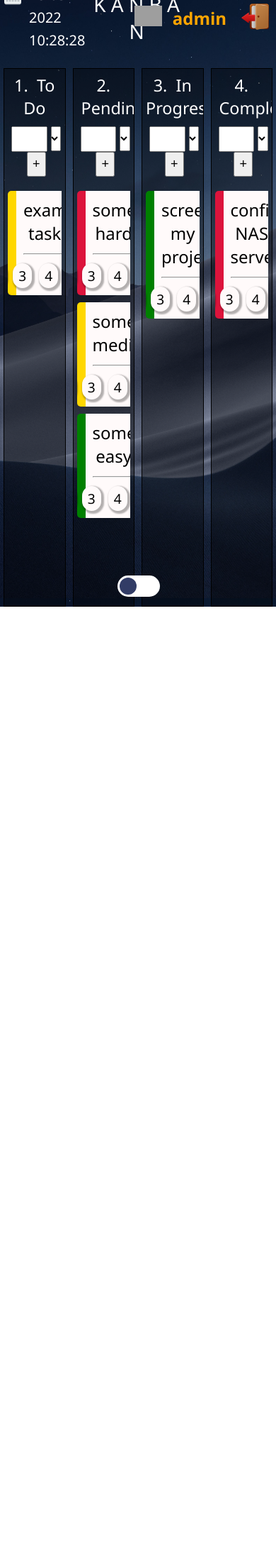
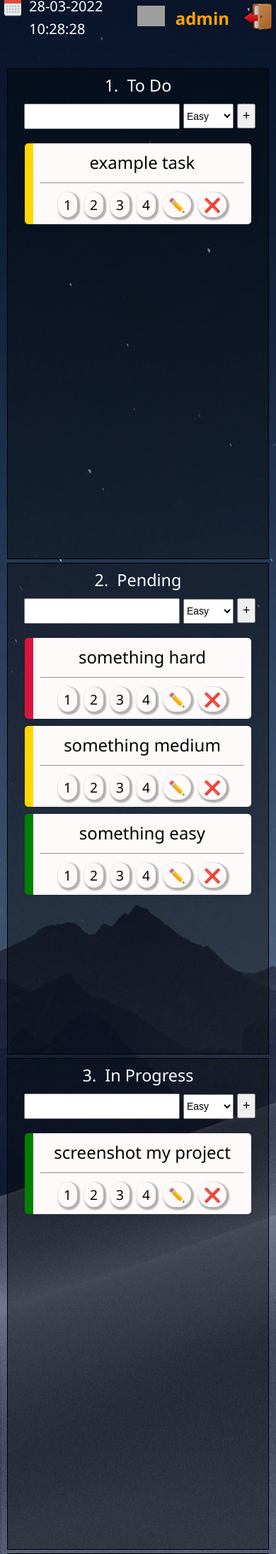
Before and after one commit to czajson02/kanban-board-project, a PHP site: page / in a window 390 px wide. Shown: the top 2190 px of the page at 71% size. Before the commit the page ends 855 px from the top, so only its background shows below. Run offline with PHP 8.4, Linux system fonts and the light colour scheme; a user stored in the database is signed in; data comes from the database, SQL or seed files in the repository; grey boxes are pictures that could not be loaded.

Commit message:
Add files via upload

```diff
--- a/style.css
+++ b/style.css
@@ -292,3 +292,72 @@ select > option{
     margin: auto;
     width: 100%;
 }
+@media only screen and (max-width: 1262px){
+    body{
+        background-repeat: no-repeat;
+        background-size: auto;
+    }
+    .mid{
+        display: none;
+    }
+    header > .left, .right{
+        width: 50%;
+    }
+    .check{
+        display: none;
+    }
+    main > .mid1{
+        margin-top: 45px;
+        display: flex;
+        flex-direction: row;
+        flex-wrap: wrap;
+        align-items: center;
+        align-content: center;
+        justify-content: center;
+        justify-items: center;
+        width: 100%;
+    }
+    .board-column{
+        width: 46%;
+        padding: 5px;
+        margin-right: 5px;
+        margin-bottom: 5px;
+        margin-left: 5px;
+        min-height: 80vh;
+        overflow-y: auto;
+        border: solid 1px black;
+        background-color: rgba(0,0,0,40%);
+        color: white;
+    }
+}
+@media only screen and (max-width: 662px){
+    .mid{
+        display: none;
+    }
+    header > .left, .right{
+        width: 50%;
+    }
+    main > .mid1{
+        margin-top: 45px;
+        display: flex;
+        flex-direction: row;
+        flex-wrap: wrap;
+        align-items: center;
+        align-content: center;
+        justify-content: center;
+        justify-items: center;
+        width: 100%;
+    }
+    .board-column{
+        width: 92%;
+        padding: 5px;
+        margin-right: 5px;
+        margin-bottom: 5px;
+        margin-left: 5px;
+        min-height: 80vh;
+        overflow-y: auto;
+        border: solid 1px black;
+        background-color: rgba(0,0,0,40%);
+        color: white;
+    }
+}
```
Also changed, not shown: style_login.css (+40 -0 lines).
